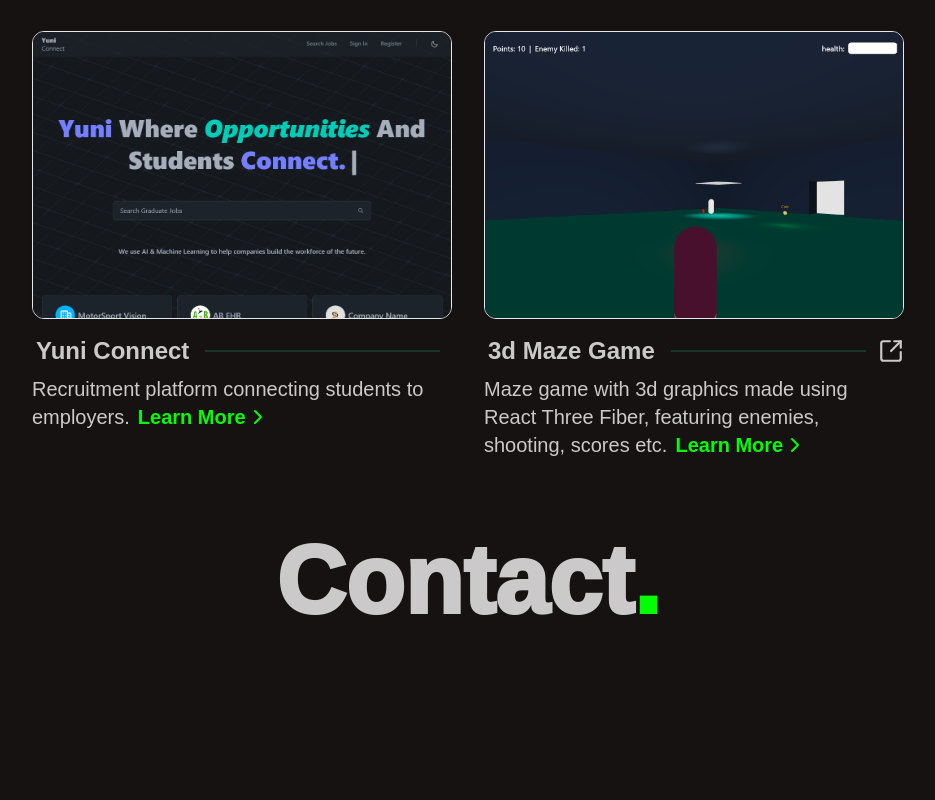
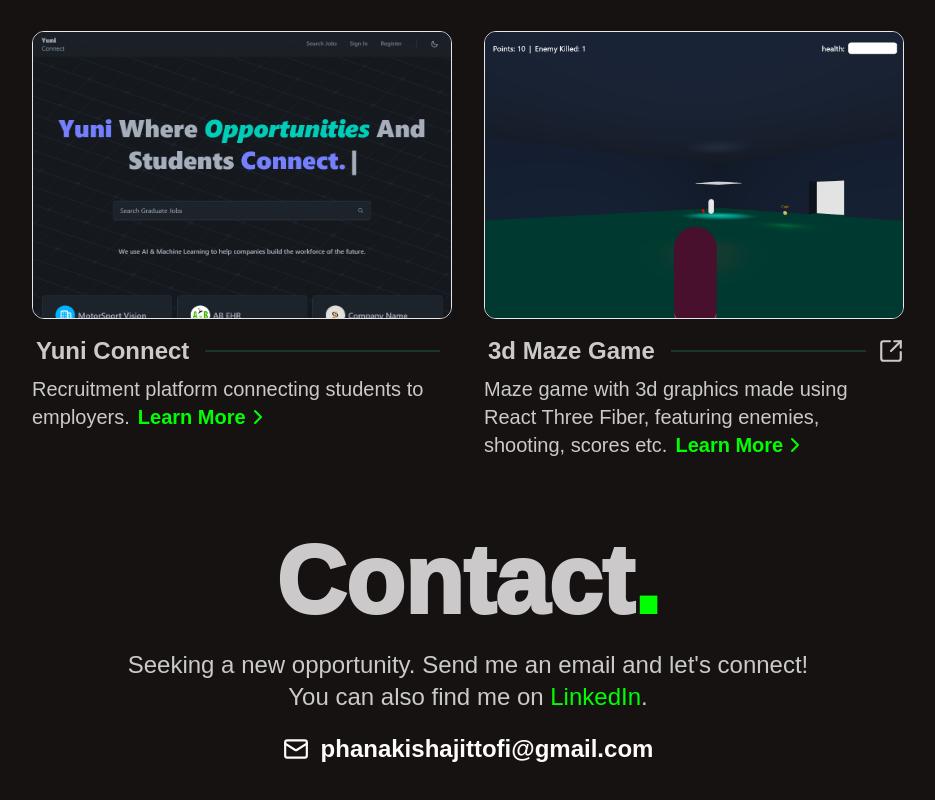
Before and after one commit to Akis-Hajittofi/personal-portfolio, a Next.js app: page / in a window 1280 px wide. Shown: the part 1419-2219 px from the top of the page, without its empty margins (172-1107 px from the left). Before the commit the page ends 2112 px from the top, so only its background shows below. Built offline with nearby package versions, Linux system fonts and the light colour scheme; a web font is replaced by a local one.

Commit message:
Contact section

```diff
--- a/app/Card.jsx
+++ b/app/Card.jsx
@@ -53,7 +53,7 @@ function Card({ title, shortDecription, image, gitHub, website }) {
 
         <span className="text-xl font-light">
           {shortDecription}
-          <Link href={`/project/${title.split(" ").join("-").toLowerCase()}`}>
+          <Link href={`/projects/${title.split(" ").join("-").toLowerCase()}`}>
             <span className="p-0 text-xl font-semibold text-primary inline-flex items-center pl-2 border-b-2 border-transparent hover:border-primary hover:cursor-pointer">
               Learn More
               <ChevronRight />
--- a/app/page.js
+++ b/app/page.js
@@ -6,6 +6,7 @@ import mazeGame1 from "../public/screenshots/3d-maze-game-main.png";
 import yuniConnect1 from "../public/screenshots/yuni-connect-home.png";
 import Card from "./Card";
 import Divider from "./Divider";
+import { Mail } from "lucide-react";
 
 export default function Home() {
   const projects = [
@@ -44,7 +45,7 @@ export default function Home() {
     },
   ];
   return (
-    <main className="flex flex-col w-full sm:w-4/5 md:w-11/12 lg:w-[1000px] mx-auto  px-6  space-y-16">
+    <main className="flex flex-col w-full sm:w-4/5 md:w-11/12 lg:w-[1000px] mx-auto mb-36  px-6  space-y-16">
       <div className="w-full bg-base-100 text-base-content py-32 pb-0 sm:pb-16 ">
         <div className="w-full gap-5 flex flex-wrap justify-start ">
           <div className="w-36 h-36">
@@ -55,7 +56,7 @@ export default function Home() {
             />
           </div>
           <div className="">
-            <h1 className="text-7xl lg:text-8xl  font-[1000]">
+            <h1 className="text-7xl lg:text-8xl font-[1000]">
               {`Hello, I'm Phanakis`}
               <span className="text-primary">.</span>
             </h1>
@@ -93,9 +94,30 @@ export default function Home() {
           ))}
         </div>
       </div>
-      <h2 className="text-7xl lg:text-8xl font-[1000] w-full text-center pb-16">
-        Contact<span className="text-primary">.</span>
-      </h2>
+
+      <div className="flex flex-col text-2xl w-3/4 self-center items-center space-y-5 text-center font-light">
+        <h2 className="text-7xl lg:text-8xl font-[1000] w-full text-center">
+          Contact<span className="text-primary">.</span>
+        </h2>
+        <p className="">
+          Seeking a new opportunity. Send me an email and let's connect! You can
+          also find me on{" "}
+          <a
+            href="https://www.linkedin.com/in/phanakis-hajittofi/"
+            target="_blank"
+          >
+            <span className="text-primary">LinkedIn</span>
+          </a>
+          .
+        </p>
+
+        <a href="mailto:phanakishajittofi@gmail.com">
+          <span className="inline-flex items-center font-semibold hover:text-primary hover:brightness-100 brightness-125">
+            <Mail className="mr-3" size={26} />
+            <span>phanakishajittofi@gmail.com</span>
+          </span>
+        </a>
+      </div>
     </main>
   );
 }
```
